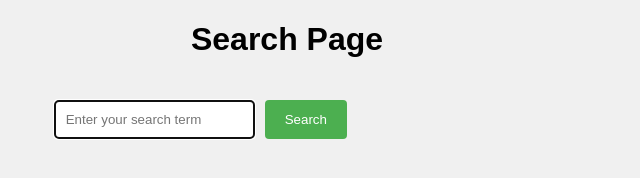
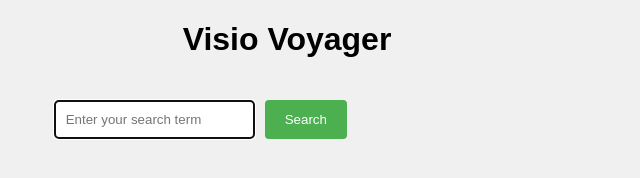
Before and after one commit to spartanhaden/visio-voyager, a plain HTML site: page static/index.html in a window 1280 px wide. Shown: the full height of the page, 353-993 px from the left. Drawn offline with Linux system fonts and the light colour scheme.

Commit message:
update project name in html

```diff
--- a/static/index.html
+++ b/static/index.html
@@ -2,12 +2,12 @@
 <html>
 
 <head>
-    <title>Search Page</title>
+    <title>Visio Voyager</title>
     <link rel="stylesheet" type="text/css" href="/static/css/style.css">
 </head>
 
 <body>
-    <h1>Search Page</h1>
+    <h1>Visio Voyager</h1>
     <div class="inputBar">
         <form id="searchForm">
             <input type="text" id="search" placeholder="Enter your search term">
```
